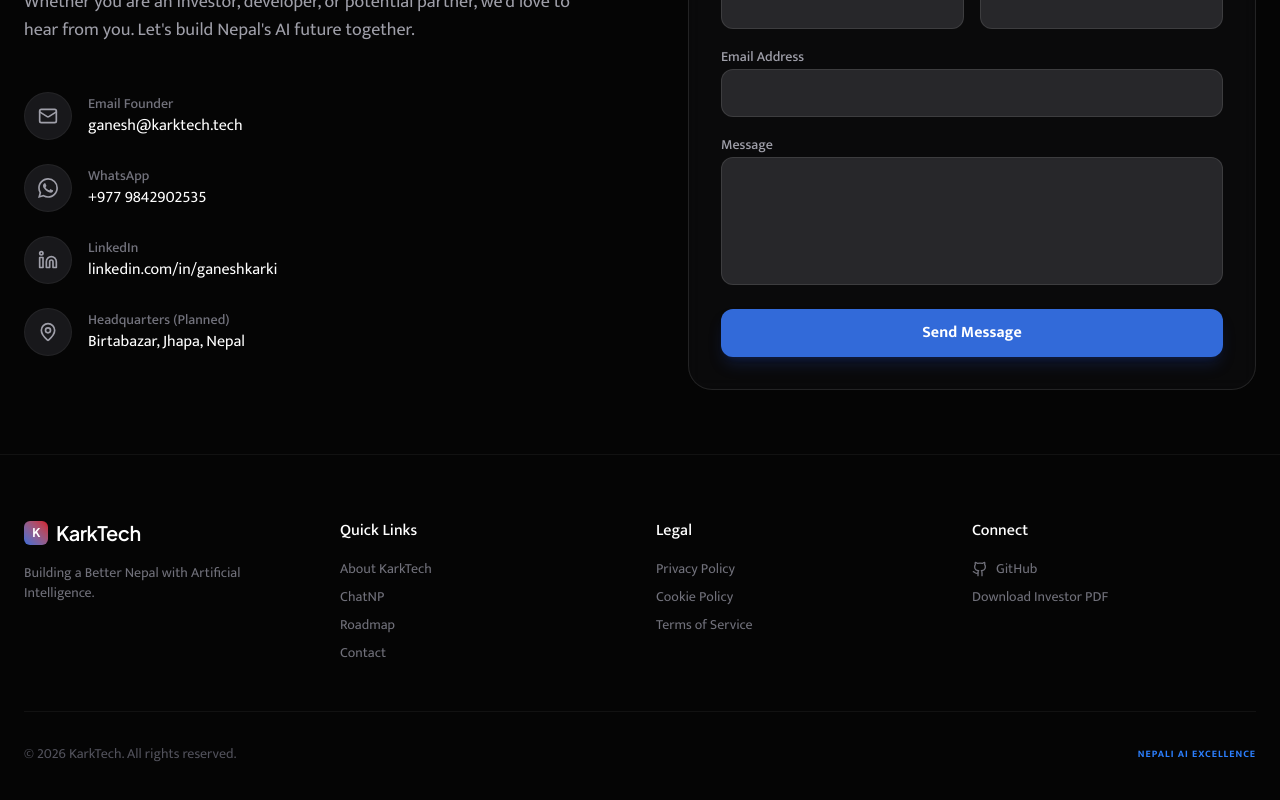
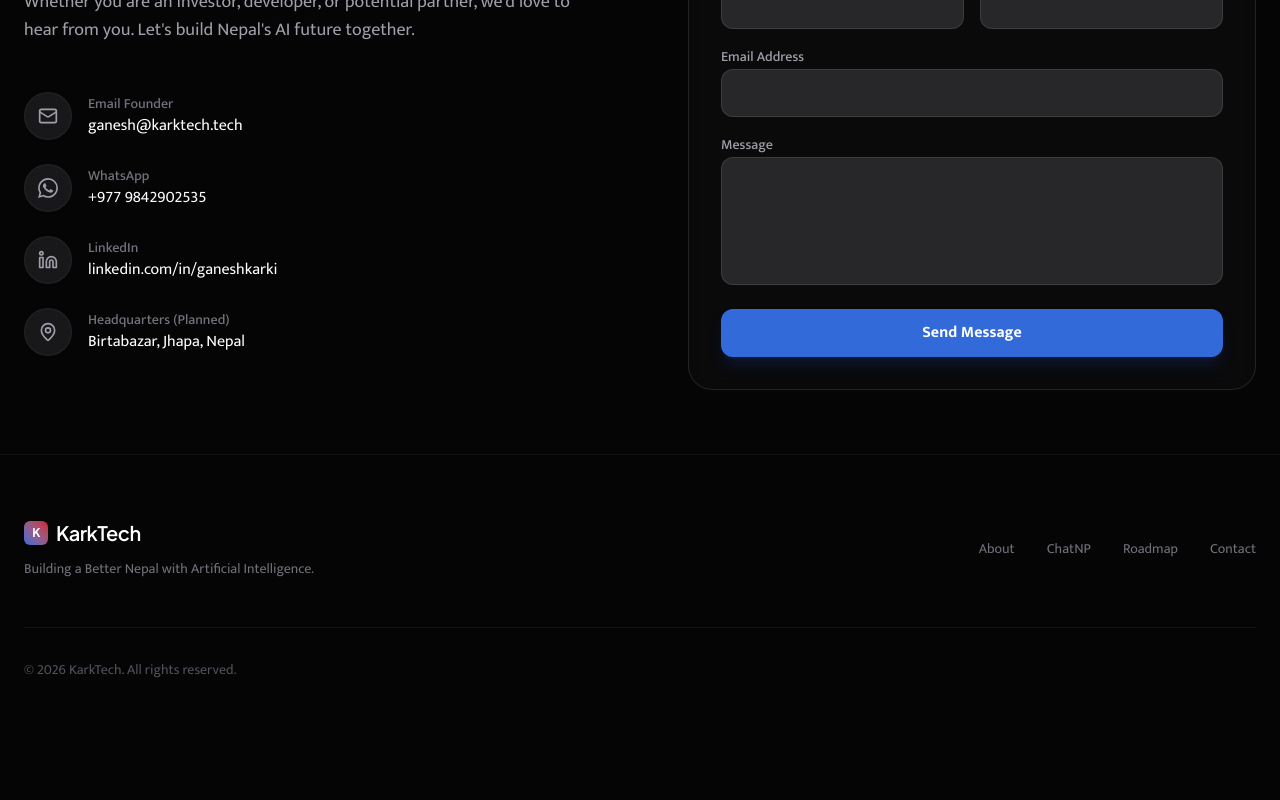
Before and after one commit to ganeshinunited-dot/Chatnepal, a Next.js app: page / in a window 1280 px wide. Shown: the part 6027-6827 px from the top of the page. After the commit the page ends 6771 px from the top, so only its background shows below. Built offline with nearby package versions, Linux system fonts and the light colour scheme.

Commit message:
Redesign footer: clean minimalist layout — removed tagline, email/social links, legal links and investor PDF button

```diff
--- a/components/Footer.tsx
+++ b/components/Footer.tsx
@@ -1,14 +1,13 @@
 import Link from 'next/link';
-import { DownloadLink } from './DownloadLink';
-import { Github } from 'lucide-react';
 
 export function Footer() {
   return (
     <footer className="border-t border-white/5 bg-[#050505]">
       <div className="max-w-7xl mx-auto px-6 py-12 md:py-16">
-        <div className="grid grid-cols-2 md:grid-cols-4 gap-8">
-          <div className="col-span-2 md:col-span-1">
-            <Link href="/" className="font-heading text-xl font-semibold tracking-tight text-white flex items-center gap-2 mb-4">
+        <div className="flex flex-col md:flex-row items-start md:items-center justify-between gap-8">
+          {/* Brand */}
+          <div className="max-w-sm">
+            <Link href="/" className="font-heading text-xl font-semibold tracking-tight text-white flex items-center gap-2 mb-3">
               <div className="w-6 h-6 rounded-md bg-gradient-to-tr from-brand-blue to-brand-red flex items-center justify-center">
                 <span className="text-xs font-bold text-white">K</span>
               </div>
@@ -18,34 +17,20 @@ export function Footer() {
               Building a Better Nepal with Artificial Intelligence.
             </p>
           </div>
-          <div>
-            <h4 className="text-white font-medium mb-4">Quick Links</h4>
-            <ul className="space-y-2 text-sm text-zinc-500">
-              <li><Link href="#about" className="hover:text-white transition-colors">About KarkTech</Link></li>
+
+          {/* Quick Links */}
+          <nav aria-label="Footer navigation">
+            <ul className="flex flex-wrap items-center gap-x-8 gap-y-2 text-sm text-zinc-500">
+              <li><Link href="#about" className="hover:text-white transition-colors">About</Link></li>
               <li><Link href="#chatnp" className="hover:text-white transition-colors">ChatNP</Link></li>
               <li><Link href="#roadmap" className="hover:text-white transition-colors">Roadmap</Link></li>
               <li><Link href="#contact" className="hover:text-white transition-colors">Contact</Link></li>
             </ul>
-          </div>
-          <div>
-            <h4 className="text-white font-medium mb-4">Legal</h4>
-            <ul className="space-y-2 text-sm text-zinc-500">
-              <li><Link href="/privacy-policy" className="hover:text-white transition-colors">Privacy Policy</Link></li>
-              <li><Link href="/cookie-policy" className="hover:text-white transition-colors">Cookie Policy</Link></li>
-              <li><Link href="/terms-of-service" className="hover:text-white transition-colors">Terms of Service</Link></li>
-            </ul>
-          </div>
-          <div>
-            <h4 className="text-white font-medium mb-4">Connect</h4>
-            <ul className="space-y-2 text-sm text-zinc-500">
-              <li><Link href="#" className="hover:text-white transition-colors flex items-center gap-2"><Github className="w-4 h-4" /> GitHub</Link></li>
-              <li><DownloadLink className="hover:text-white transition-colors">Download Investor PDF</DownloadLink></li>
-            </ul>
-          </div>
+          </nav>
         </div>
-        <div className="mt-12 pt-8 border-t border-white/5 flex flex-col md:flex-row items-center justify-between gap-4 text-sm text-zinc-600">
+
+        <div className="mt-12 pt-8 border-t border-white/5 text-sm text-zinc-600">
           <p>© {new Date().getFullYear()} KarkTech. All rights reserved.</p>
-          <p className="text-blue-500 uppercase tracking-widest text-[10px] font-bold">Nepali AI Excellence</p>
         </div>
       </div>
     </footer>
```
